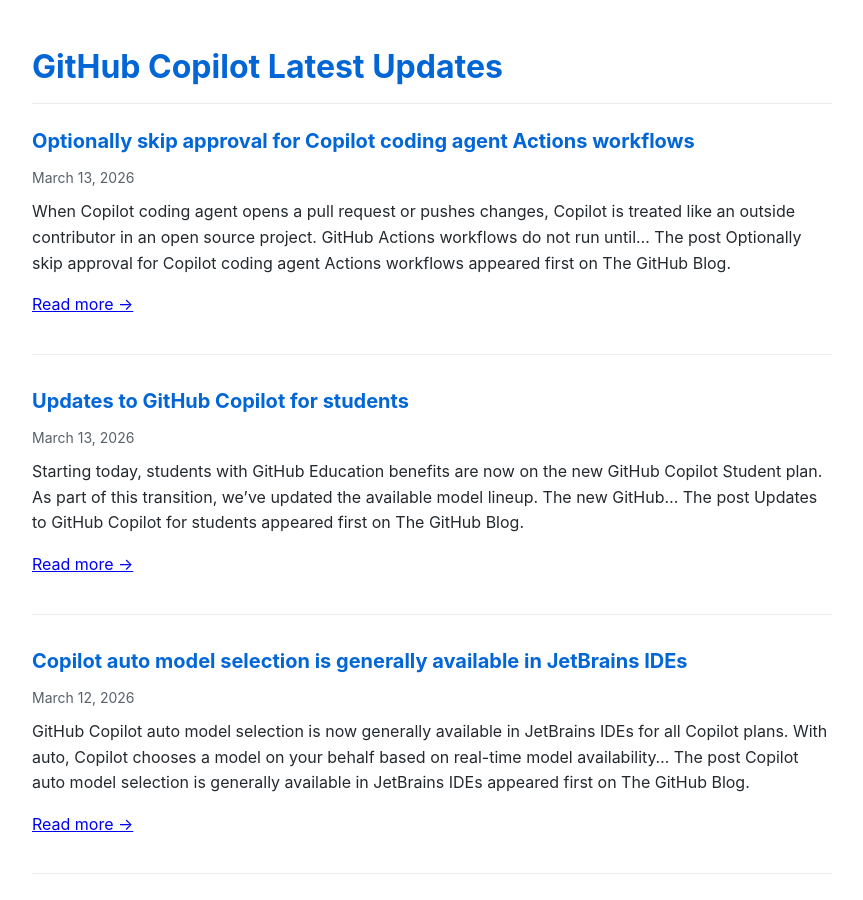
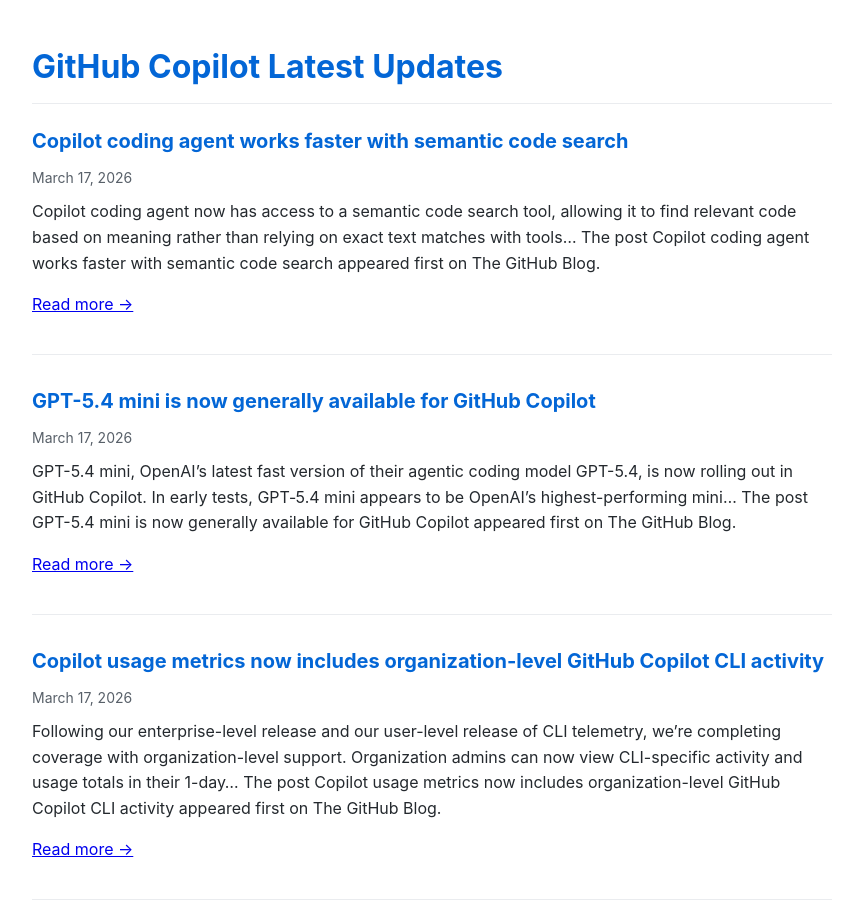
Before and after one commit to Oregand/oregand.github.io, a Jekyll site: the page copilot-feed.html, which Jekyll copies as it is, in a window 1280 px wide and 900 px high. Shown: the whole window, without its empty margins (208-1071 px from the left). Built offline with Jekyll 4.4.1, drawn with Linux system fonts in a browser that asks for light colours; some of the changed text lies outside the part shown.

Commit message:
Update RSS feed

```diff
--- a/copilot-feed.html
+++ b/copilot-feed.html
@@ -62,6 +62,45 @@
 </head>
 <body>
   <h1>GitHub Copilot Latest Updates</h1>
+
+  <div class="feed-item">
+    <div class="feed-title">
+      <a href="https://github.blog/changelog/2026-03-17-copilot-coding-agent-works-faster-with-semantic-code-search" target="_blank">Copilot coding agent works faster with semantic code search</a>
+    </div>
+    <div class="feed-date">March 17, 2026</div>
+    <div class="feed-description">
+      Copilot coding agent now has access to a semantic code search tool, allowing it to find relevant code based on meaning rather than relying on exact text matches with tools&#8230;
+The post Copilot coding agent works faster with semantic code search appeared first on The GitHub Blog.
+
+      <p><a href="https://github.blog/changelog/2026-03-17-copilot-coding-agent-works-faster-with-semantic-code-search" target="_blank">Read more →</a></p>
+    </div>
+  </div>
+
+  <div class="feed-item">
+    <div class="feed-title">
+      <a href="https://github.blog/changelog/2026-03-17-gpt-5-4-mini-is-now-generally-available-for-github-copilot" target="_blank">GPT-5.4 mini is now generally available for GitHub Copilot</a>
+    </div>
+    <div class="feed-date">March 17, 2026</div>
+    <div class="feed-description">
+      GPT-5.4 mini, OpenAI&#8217;s latest fast version of their agentic coding model GPT-5.4, is now rolling out in GitHub Copilot. In early tests, GPT&#8209;5.4 mini appears to be OpenAI&#8217;s highest-performing mini&#8230;
+The post GPT-5.4 mini is now generally available for GitHub Copilot appeared first on The GitHub Blog.
+
+      <p><a href="https://github.blog/changelog/2026-03-17-gpt-5-4-mini-is-now-generally-available-for-github-copilot" target="_blank">Read more →</a></p>
+    </div>
+  </div>
+
+  <div class="feed-item">
+    <div class="feed-title">
+      <a href="https://github.blog/changelog/2026-03-17-copilot-usage-metrics-now-includes-organization-level-github-copilot-cli-activity" target="_blank">Copilot usage metrics now includes organization-level GitHub Copilot CLI activity</a>
+    </div>
+    <div class="feed-date">March 17, 2026</div>
+    <div class="feed-description">
+      Following our enterprise-level release and our user-level release of CLI telemetry, we&#8217;re completing coverage with organization-level support. Organization admins can now view CLI-specific activity and usage totals in their 1-day&#8230;
+The post Copilot usage metrics now includes organization-level GitHub Copilot CLI activity appeared first on The GitHub Blog.
+
+      <p><a href="https://github.blog/changelog/2026-03-17-copilot-usage-metrics-now-includes-organization-level-github-copilot-cli-activity" target="_blank">Read more →</a></p>
+    </div>
+  </div>
 
   <div class="feed-item">
     <div class="feed-title">
@@ -154,47 +193,8 @@ The post Figma MCP server can now generate design layers from VS Code appeared f
     </div>
   </div>
 
-  <div class="feed-item">
-    <div class="feed-title">
-      <a href="https://github.blog/changelog/2026-03-06-github-copilot-in-visual-studio-code-v1-110-february-release" target="_blank">GitHub Copilot in Visual Studio Code v1.110 – February release</a>
-    </div>
-    <div class="feed-date">March 6, 2026</div>
-    <div class="feed-description">
-      The Visual Studio Code February 2026 release makes agents practical for longer-running and more complex tasks. This gives you more control over how they run, new ways to extend what&#8230;
-The post GitHub Copilot in Visual Studio Code v1.110 &#8211; February release appeared first on The GitHub Blog.
-
-      <p><a href="https://github.blog/changelog/2026-03-06-github-copilot-in-visual-studio-code-v1-110-february-release" target="_blank">Read more →</a></p>
-    </div>
-  </div>
-
-  <div class="feed-item">
-    <div class="feed-title">
-      <a href="https://github.blog/changelog/2026-03-05-gpt-5-4-is-generally-available-in-github-copilot" target="_blank">GPT-5.4 is generally available in GitHub Copilot</a>
-    </div>
-    <div class="feed-date">March 5, 2026</div>
-    <div class="feed-description">
-      GPT-5.4, OpenAI&#8217;s latest agentic coding model, is now rolling out in GitHub Copilot. In our early testing of real-world, agentic, and software development capabilities, GPT-5.4 consistently hits new rates of&#8230;
-The post GPT-5.4 is generally available in GitHub Copilot appeared first on The GitHub Blog.
-
-      <p><a href="https://github.blog/changelog/2026-03-05-gpt-5-4-is-generally-available-in-github-copilot" target="_blank">Read more →</a></p>
-    </div>
-  </div>
-
-  <div class="feed-item">
-    <div class="feed-title">
-      <a href="https://github.blog/changelog/2026-03-05-discover-and-manage-agent-activity-with-new-session-filters" target="_blank">Discover and manage agent activity with new session filters</a>
-    </div>
-    <div class="feed-date">March 5, 2026</div>
-    <div class="feed-description">
-      GitHub Enterprise AI Controls and agent control plane now includes additional session filters, making it easier to discover and manage agent activity across your enterprise. What&#8217;s new In addition to&#8230;
-The post Discover and manage agent activity with new session filters appeared first on The GitHub Blog.
-
-      <p><a href="https://github.blog/changelog/2026-03-05-discover-and-manage-agent-activity-with-new-session-filters" target="_blank">Read more →</a></p>
-    </div>
-  </div>
-
   <div class="update-info">
-    Feed last updated: March 17, 2026 at 12:08 PM
+    Feed last updated: March 18, 2026 at 12:05 AM
   </div>
 </body>
 </html>
```
